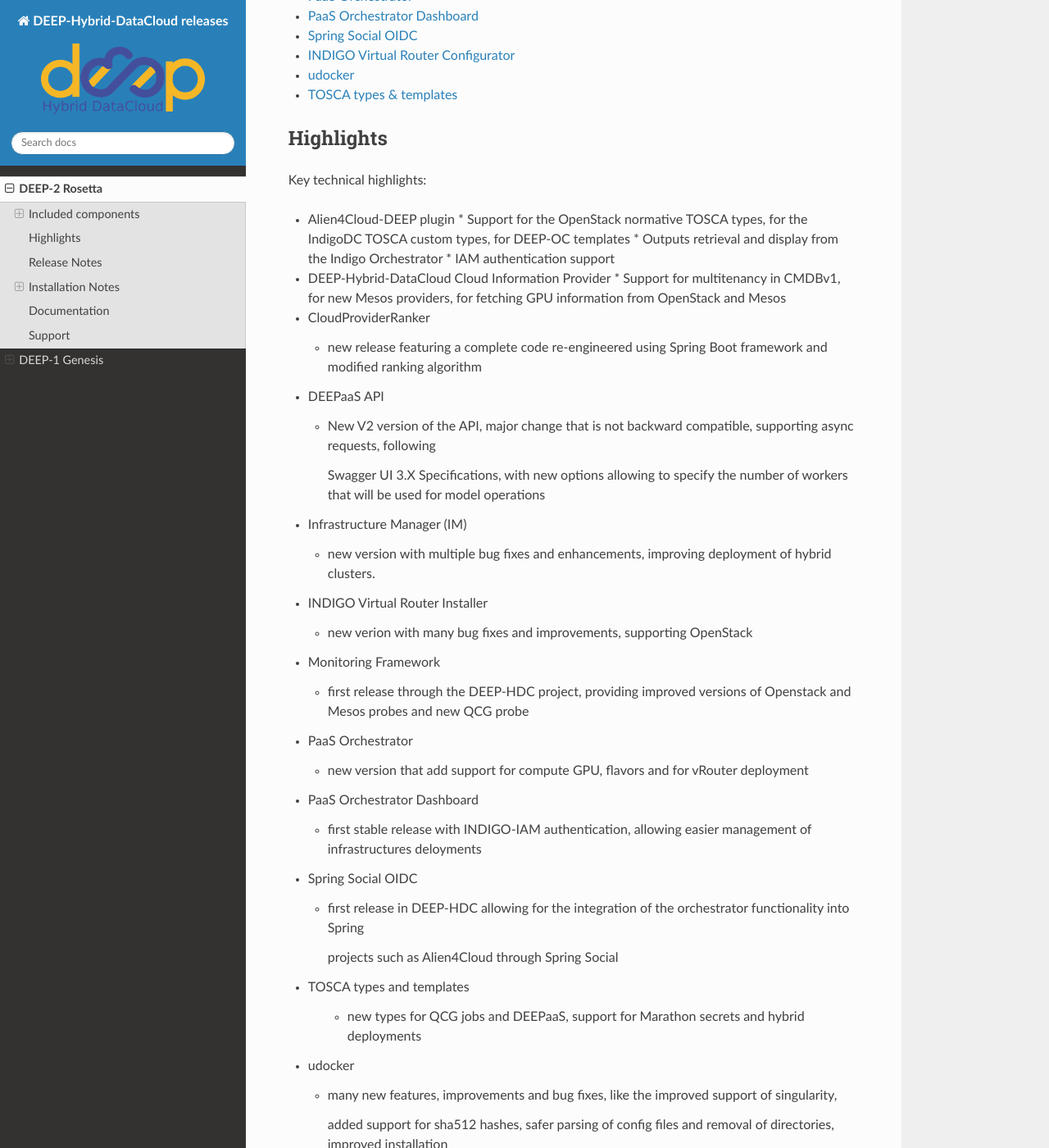
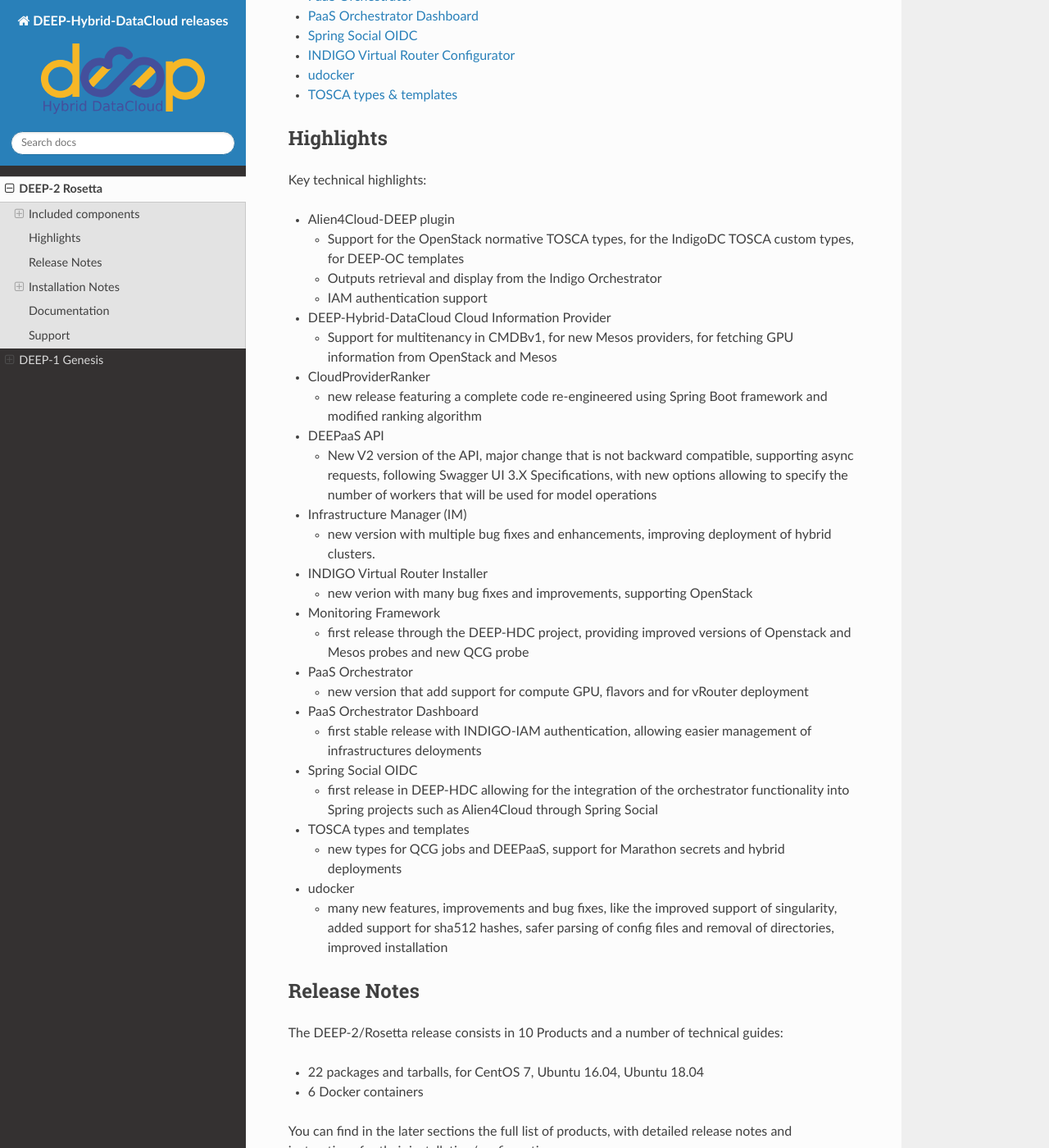
Before and after one commit to deephdc/deep-releases, a Sphinx documentation site: the page built from source/releases/rosetta/index.rst, in a window 1280 px wide and 1400 px high, scrolled down 448 px. Shown: the whole window at 82% size. Built offline with Sphinx 7.4.7 and the Read the Docs theme 2.0.0, drawn with Linux system fonts in a browser that asks for light colours.

Commit message:
cosmetics

```diff
--- a/source/releases/rosetta/index.rst
+++ b/source/releases/rosetta/index.rst
@@ -32,11 +32,13 @@
 Key technical highlights:
 
 * Alien4Cloud-DEEP plugin
+
   * Support for the OpenStack normative TOSCA types, for the IndigoDC TOSCA custom types, for DEEP-OC templates
   * Outputs retrieval and display from the Indigo Orchestrator
   * IAM authentication support
 
 * DEEP-Hybrid-DataCloud Cloud Information Provider
+
   * Support for multitenancy in CMDBv1, for new Mesos providers, for fetching GPU information from OpenStack and Mesos
 
 * CloudProviderRanker
@@ -46,7 +48,7 @@
 * DEEPaaS API
 
   * New V2 version of the API, major change that is not backward compatible, supporting async requests, following
-   Swagger UI 3.X Specifications, with new options allowing to specify the number of workers that will be used for model operations
+    Swagger UI 3.X Specifications, with new options allowing to specify the number of workers that will be used for model operations
 
 * Infrastructure Manager (IM)
 
@@ -71,17 +73,17 @@
 * Spring Social OIDC
 
   * first release in DEEP-HDC allowing for the integration of the orchestrator functionality into Spring
-   projects such as Alien4Cloud through Spring Social
+    projects such as Alien4Cloud through Spring Social
 
 * TOSCA types and templates
 
-   - new types for QCG jobs and DEEPaaS, support for Marathon secrets and hybrid deployments
+  * new types for QCG jobs and DEEPaaS, support for Marathon secrets and hybrid deployments
 
 * udocker
 
   * many new features, improvements and bug fixes, like the improved support of singularity,
-   added support for sha512 hashes, safer parsing of config files and removal of directories,
-   improved installation
+    added support for sha512 hashes, safer parsing of config files and removal of directories,
+    improved installation
 
 
 Release Notes
```
